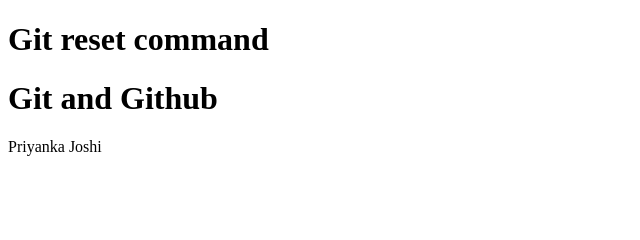
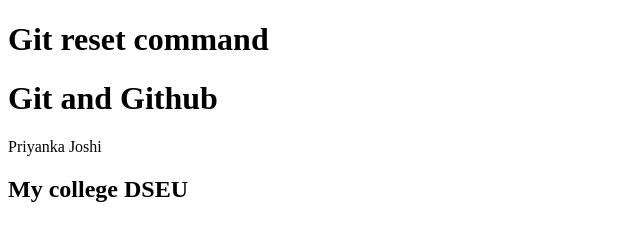
Before and after one commit to PriyankaTesting1/git-reset-command, a plain HTML site: page index.html in a window 1280 px wide. Shown: the whole page, without its empty margins (0-640 px from the left). Drawn offline with Linux system fonts and the light colour scheme.

Commit message:
git reset command done

```diff
--- a/index.html
+++ b/index.html
@@ -9,5 +9,6 @@
   <h1>Git reset command</h1>
   <h1>Git and Github</h1>
   <p>Priyanka Joshi</p>
+  <h2>My college DSEU</h2>
 </body>
 </html>
```
